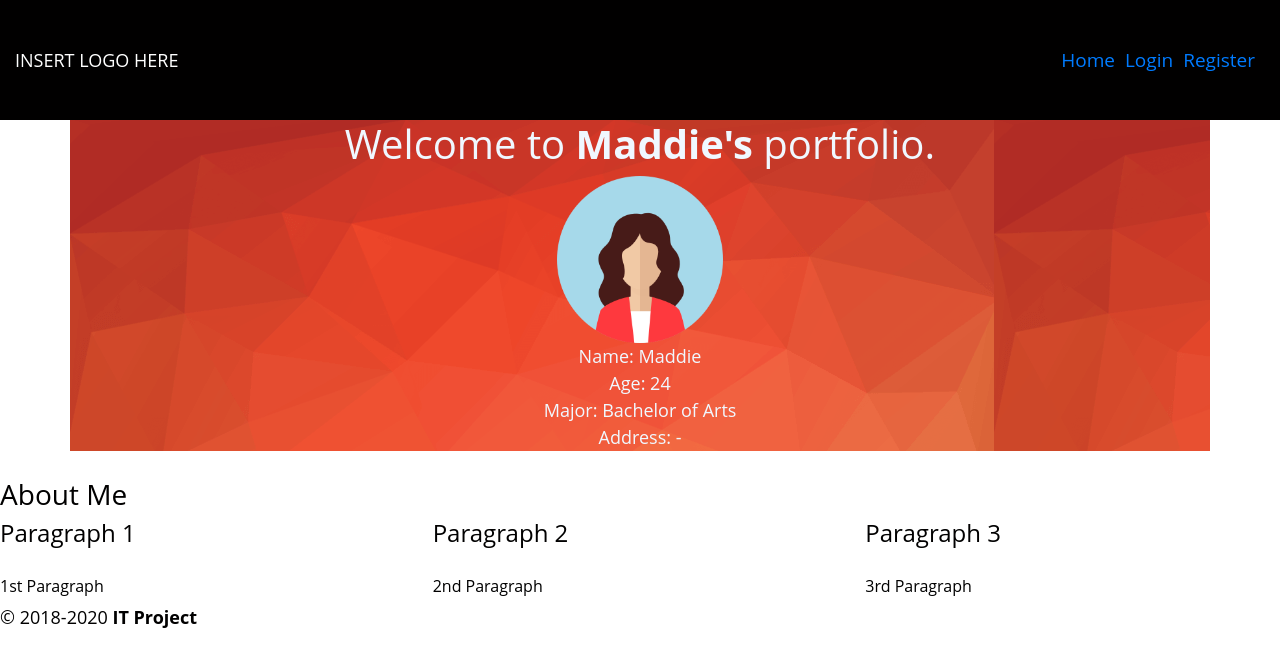
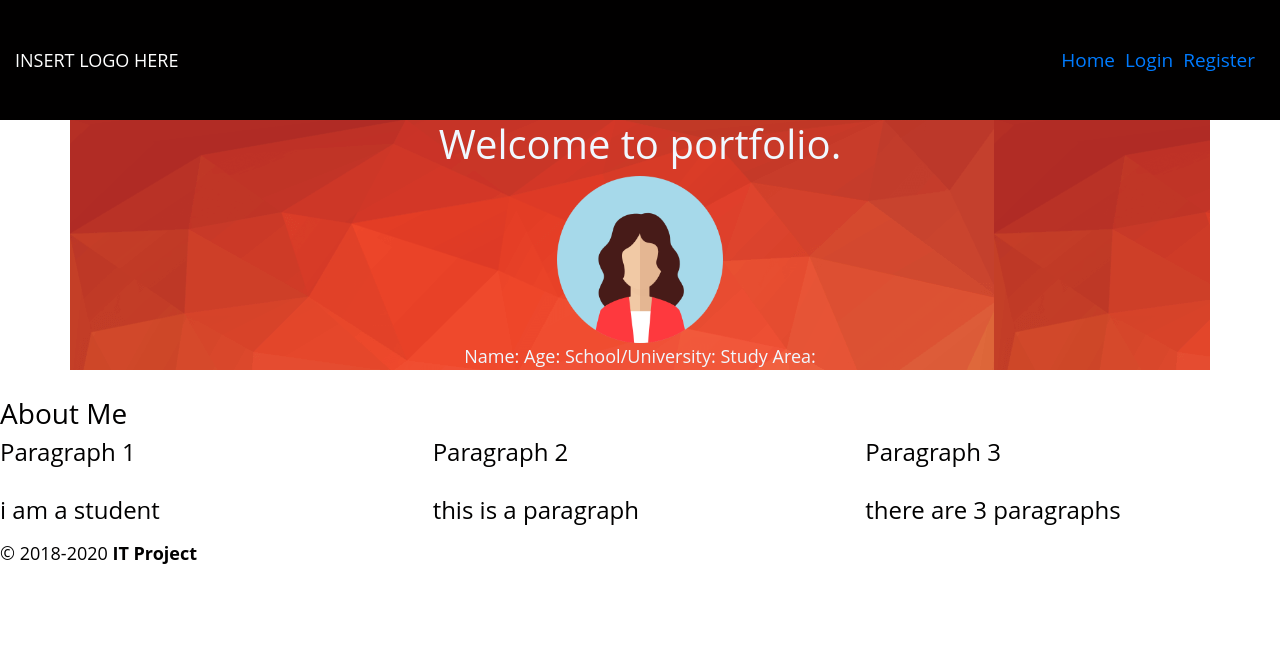
Before and after one commit to erbond994614/COMP30022-E-Portfolio, a React (Create React App) app in the folder e-portfolio/: page /temp in a window 1280 px wide. Shown: the top 666 px of the page. Built offline with nearby package versions, Linux system fonts and the light colour scheme.

Commit message:
Added creating of portfolio template on signup

```diff
--- a/e-portfolio/src/App.js
+++ b/e-portfolio/src/App.js
@@ -12,7 +12,8 @@ import Homepage from './components/pages/homePage';
 import Register from './components/pages/register';
 import LoginForm from './components/pages/LoginForm';
 import TestPage from './components/pages/TestPage';
-import Template from './components/Template/Template';
+import Portfolio from './components/Portfolio';
+import {studentTemplate} from './components/Template/templates'
 
 // includes
 import './Assets/css/default.min.css';
@@ -29,7 +30,7 @@ class App extends Component {
         <Route exact path='/Login' component={LoginForm} />
         <Route exact path='/Register' component={Register} />
         <Route exact path='/dev' component={TestPage} />
-        <Route exact path='/temp' component={Template} />
+        <Route exact path='/temp' component={() => <Portfolio state={studentTemplate}/>} />
 
 
       <Footer />
--- /dev/null
+++ b/e-portfolio/src/components/Portfolio.js
@@ -0,0 +1,33 @@
+import React, { Component } from "react";
+import avatar from './Template/avatar.png'
+import './Template/Template.css'
+
+class Portfolio extends Component {
+    constructor(props) {
+        super(props)
+        this.state = props.state
+    }
+
+    render() {
+        return (
+            <div>
+            <section>
+                <div className='container'>
+                <h1 className='intro'>Welcome to <b>{this.state.name}</b> portfolio.</h1>
+                <img className='avatar' src={avatar} alt='Avatar'/>
+                <div className='text'>{this.state.info}</div>
+                </div>
+                <br/>
+                <h3>About Me</h3>
+                <div className='aboutme'>
+                <h4>Paragraph 1 <br/><br/><p>{this.state.AboutMe.para1}</p></h4>
+                <h4>Paragraph 2 <br/><br/><p>{this.state.AboutMe.para2}</p></h4>
+                <h4>Paragraph 3 <br/><br/><p>{this.state.AboutMe.para3}</p></h4>
+                </div>
+            </section>
+            </div>
+        )
+    }
+}
+
+export default Portfolio
--- /dev/null
+++ b/e-portfolio/src/components/Template/templates.js
@@ -0,0 +1,10 @@
+export const studentTemplate = {
+    name: "",
+    profilePicture: "",
+    info: "Name: \r\nAge: \r\nSchool/University: \r\nStudy Area: ",
+    AboutMe: {
+        para1: "i am a student",
+        para2: "this is a paragraph",
+        para3: "there are 3 paragraphs"
+    }
+}
--- a/e-portfolio/src/components/pages/register.js
+++ b/e-portfolio/src/components/pages/register.js
@@ -1,45 +1,69 @@
 import React, { Component } from 'react';
+import {studentTemplate} from '../Template/templates'
+import {Redirect} from 'react-router-dom'
 
 class Register extends Component {
   constructor(props) {
     super(props)
-    this.state = { username: "", password: "" }
+    this.state = { email: "", password: "", template: "student", redirect: false}
 
     this.handleSignup = this.handleSignup.bind(this)
 }
 
-handleSignup(event) {
+async handleSignup(event) {
   event.preventDefault()
+  if (this.state.template === 'student') {
+    await this.setState({portfolio: studentTemplate})
+  } else {
+
+  }
+  console.log(this.state)
   fetch('/api/users/signup', {
       method: 'POST',
       headers: {
           'Content-Type': 'application/json'
       },
       body: JSON.stringify(this.state)
-  }).then(response => response.json()).then(result => console.log("Client recieved", result))
+  }).then(response => response.json()).then(result => {
+    if (result.portfolio) {
+      this.setState({redirect: true})
+    } else {
+      console.log(result)
+    }
+  })
 }
 
   render() {
     return (
 
       <div className="container-fluid">
-            <form>
+            <form onSubmit={this.handleSignup}>
                 <h3>Register</h3>
 
                 <div className="form-group">
-                    <label>Username</label>
-                    <input type="username" className="form-control" value={this.state.username} onChange={event => this.setState({ username: event.target.value })} placeholder="Enter username" />
+                    <label>Email</label>
+                    <input type="email" className="form-control" value={this.state.email} onChange={event => this.setState({ email: event.target.value })} placeholder="Enter Email" required/>
                 </div>
 
                 <div className="form-group">
                     <label>Password</label>
-                    <input type="password" className="form-control" value={this.state.password} onChange={event => this.setState({ password: event.target.value })} placeholder="Enter password" />
+                    <input type="password" className="form-control" value={this.state.password} onChange={event => this.setState({ password: event.target.value })} placeholder="Enter password" minLength='6' required/>
                 </div>
 
-                <button type="submit" className="btn btn-primary btn-block" onClick={this.handleSignup}>Submit</button>
+                <div className="form-group">
+                    <label>I Am</label>
+                    <select id='template' className='form-control' value={this.state.template} onChange={event => this.setState({template: event.target.value})} >
+                      <option value='student'>A Student</option>
+                      <option value='artist'>An Artist</option>
+                      <option value='professional'>A Professional</option>
+                    </select>
+                </div>
+
+                <button type="submit" className="btn btn-primary btn-block">Submit</button>
             </form>
 
             <p>Already have an account? <a href='login'>Sign in.</a></p>
+            {/*{this.state.redirect ? (<Redirect push to='/portfolio' />) : null}*/}
       </div>
 
     );
```
Also changed, not shown: 2 other files (tests, documents, lock files or other folders).
